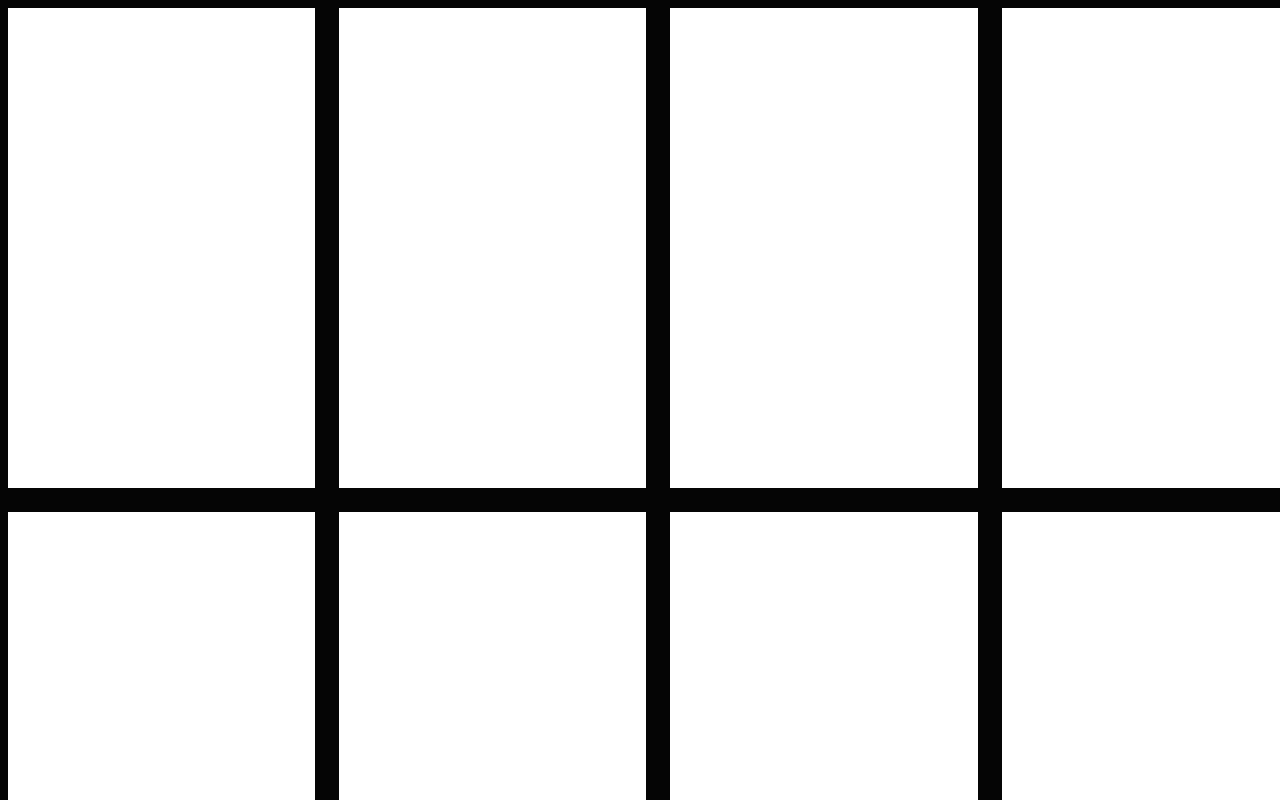
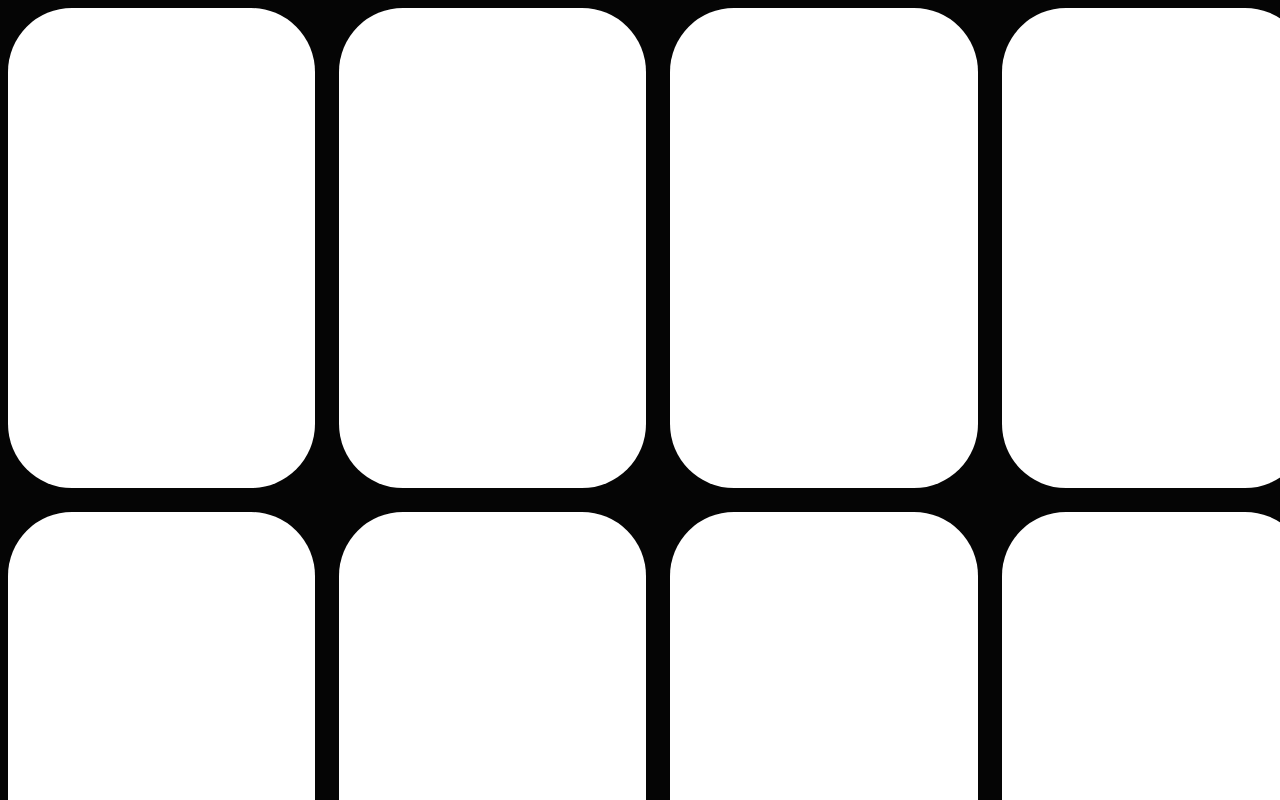
Before and after one commit to ThatLukeDev/parallax, a React (Vite) app in the folder Employer Project/: page / in a window 1280 px wide. Shown: the top 800 px of the page. Built offline with nearby package versions, Linux system fonts and the light colour scheme.

Commit message:
card text size improves

```diff
--- a/Employer Project/src/App.css
+++ b/Employer Project/src/App.css
@@ -67,6 +67,7 @@ body {
   background-color: white;
   width: 24vw;
   height: 60vh;
+  border-radius: 8vh;
 }
 .cardHolder {
     display: grid;
@@ -85,3 +86,6 @@ body {
     50% {transform: scaleX(0%);}
     100% {transform: scaleX(100%);}
 }
+.cardText {
+  font-size: 15vh;
+}
--- a/Employer Project/src/components/Card.tsx
+++ b/Employer Project/src/components/Card.tsx
@@ -19,7 +19,7 @@ const Card = ({contents, cardClicked, number}) => {
     5: "<form>",
   }
   return (
-    <div className={`cardOuter ${number}`} onClick={() => {setShown(true); cardClicked(contents); console.log("hello world")}}>
+    <div className={`cardOuter ${number} cardText`} onClick={() => {setShown(true); cardClicked(contents); console.log("hello world")}}>
       {shown ? dict[contents] : <div></div>}
     </div>
   )
```
Lines whose indentation alone changed are shown as unchanged.
